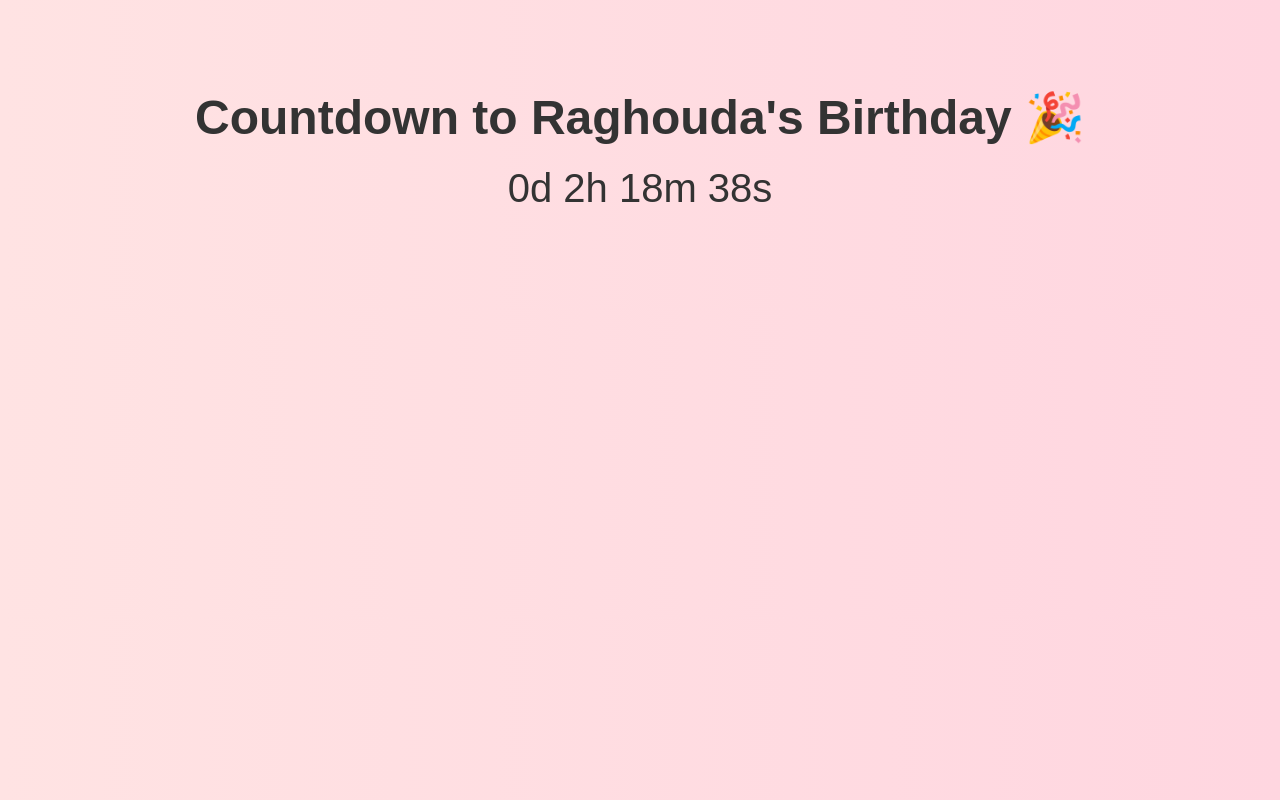
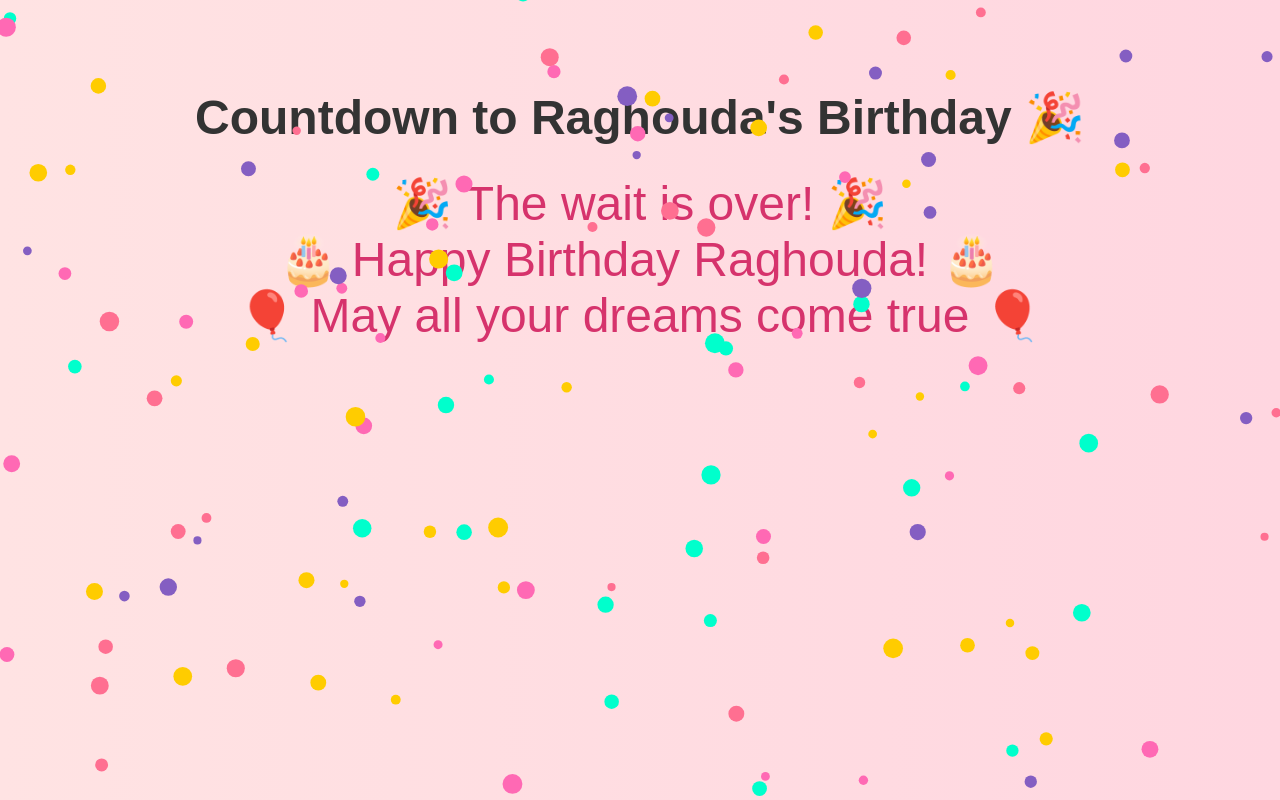
Before and after one commit to Mohb1998/birth_day_countdown, a plain HTML site: page index.html in a window 1280 px wide. Drawn offline with Linux system fonts and the light colour scheme.

Commit message:
Modify date day

```diff
--- a/index.html
+++ b/index.html
@@ -52,7 +52,7 @@
 
   <script>
     // Set your target birthday date (Year, Month -1, Day, Hour, Min, Sec)
-    const birthday = new Date("2025-09-26T23:00:00");
+    const birthday = new Date("2025-09-26T00:00:00");
 
     const countdownEl = document.getElementById("countdown");
     const messageEl = document.getElementById("message");
```
